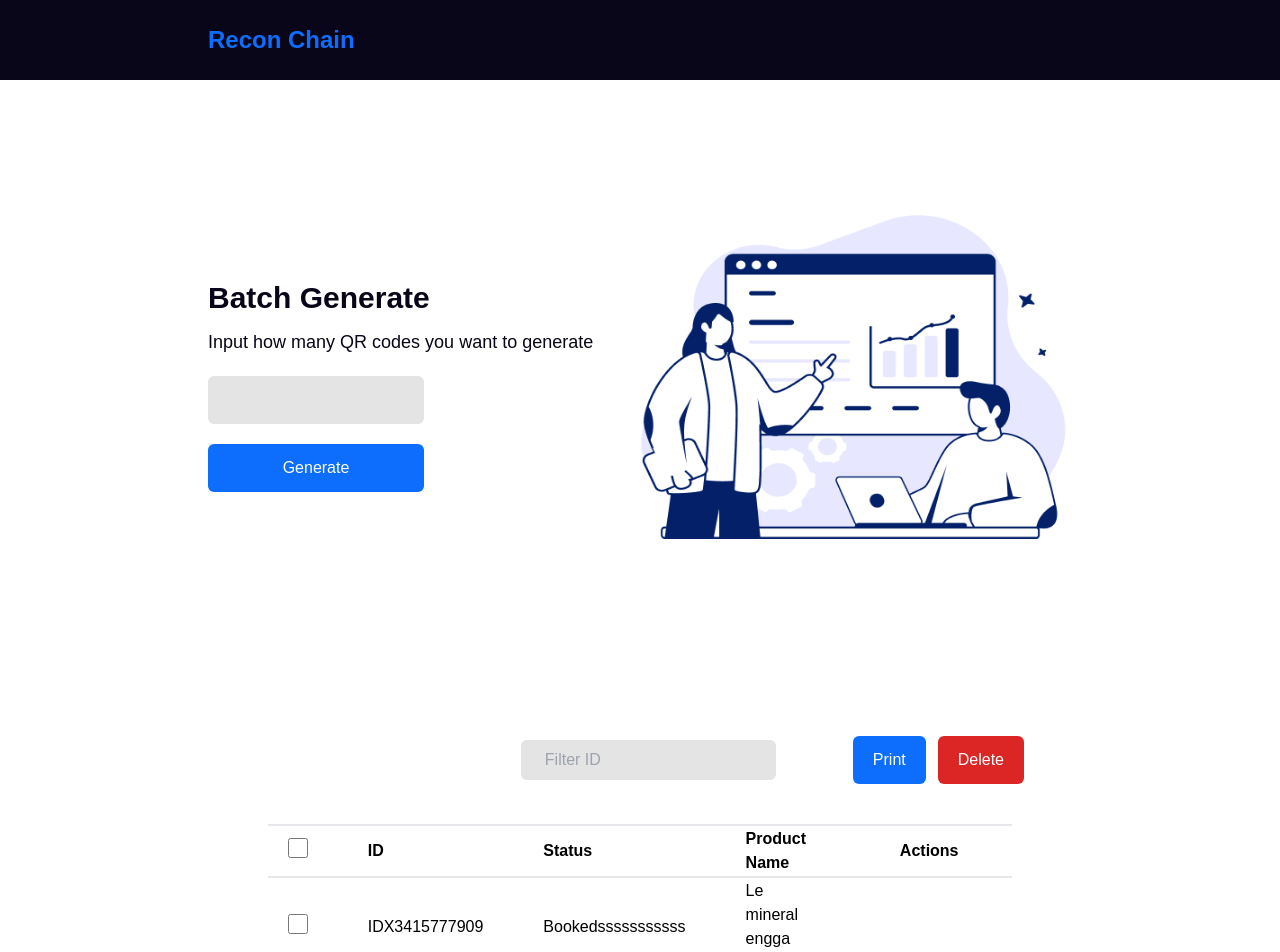
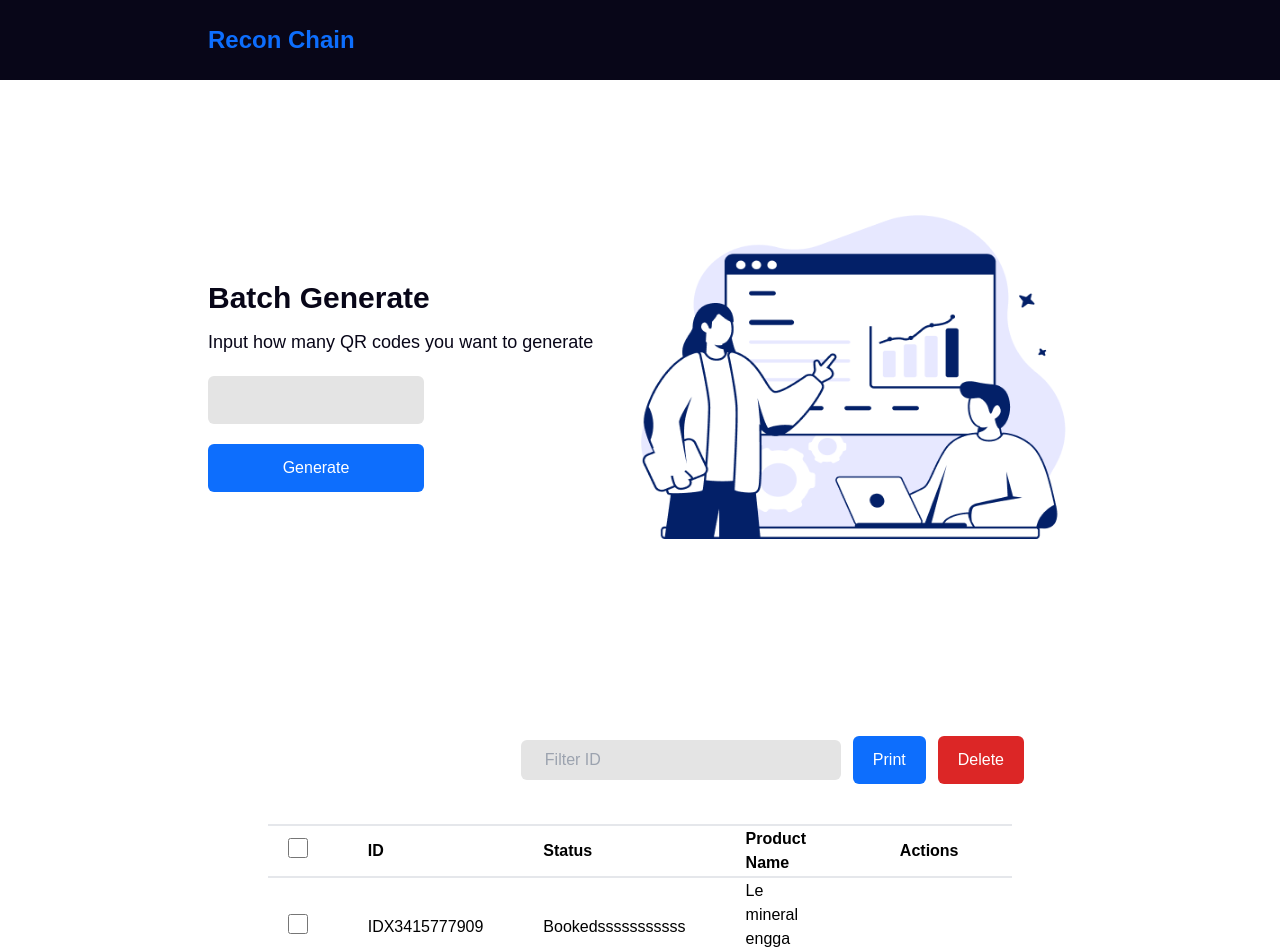
Before and after one commit to pudyasta/reconchain, a Next.js app: page /dashboard in a window 1280 px wide. Shown: the top 952 px of the page. Built offline with nearby package versions, Linux system fonts and the light colour scheme; some icons are missing.

Commit message:
fix minor bug on search button

```diff
--- a/pages/dashboard/index.js
+++ b/pages/dashboard/index.js
@@ -101,11 +101,11 @@ const Dashboard = () => {
         </div>
       </div>
 
-      <div className="flex lg:justify-end justify-center lg:w-4/5 w-full lg:px-0 px-12 mb-5 gap-x-3 mt-14 relative flex-wrap">
+      <div className="flex lg:justify-end justify-center lg:w-4/5 w-full lg:px-0 px-12 mb-5 gap-x-3 mt-14  flex-wrap">
         <div className="relative mb-5 flex items-center lg:w-80 w-full">
           <input
             type="text"
-            className="bg-[#E4E4E4]  rounded-md focus:outline-0 px-6 py-2 "
+            className="bg-[#E4E4E4]  rounded-md focus:outline-0 px-6 py-2  w-full"
             placeholder="Filter ID"
           />
           <Button className="rounded-md py-2 absolute right-0 ">
```
